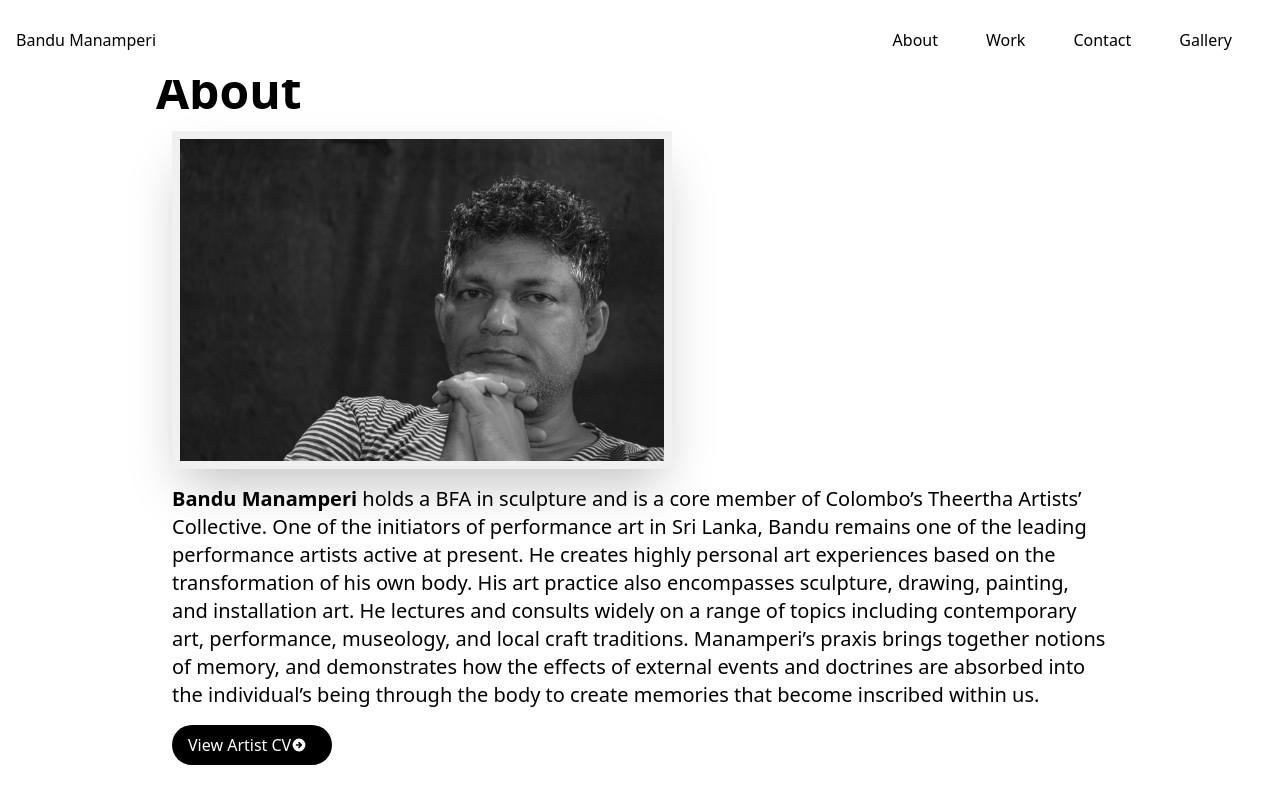
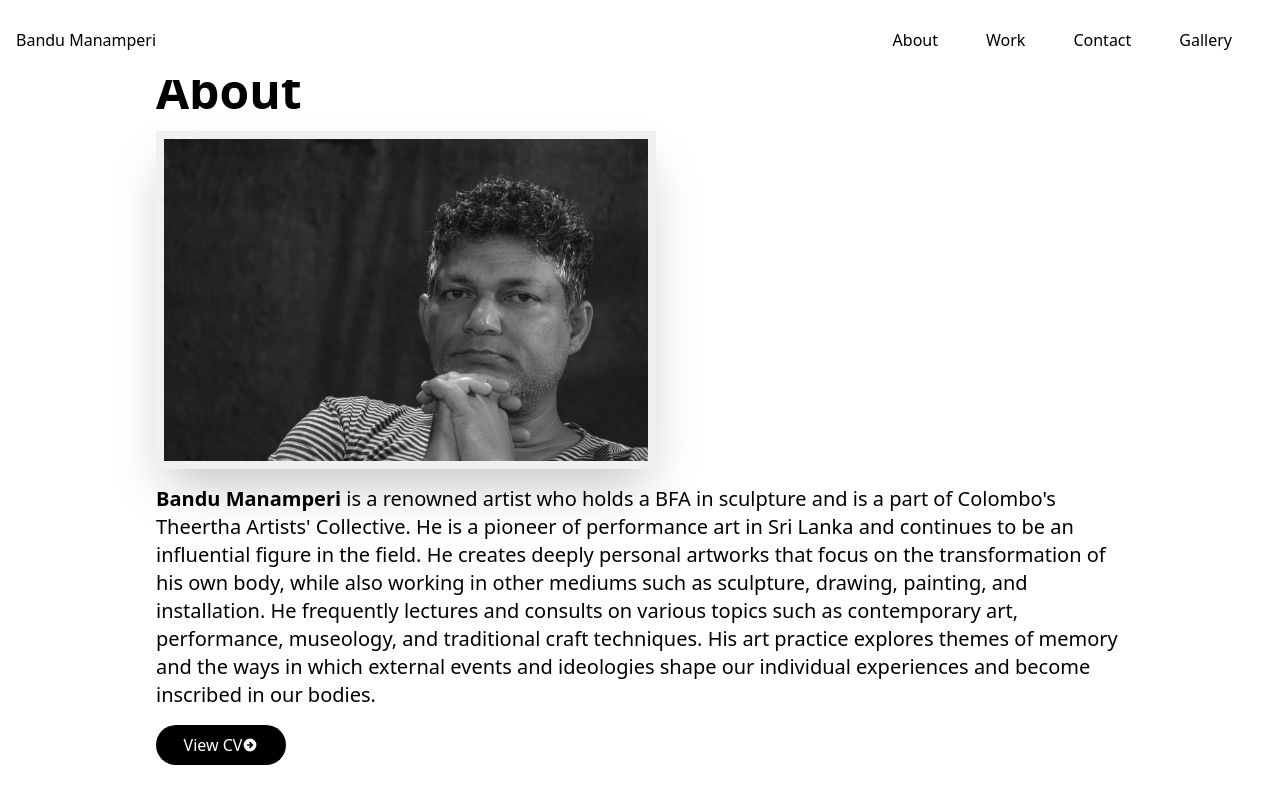
Before and after one commit to rashodkorala/bandumanamperi, a Next.js app: page / in a window 1280 px wide. Shown: the top 800 px of the page. Built offline with nearby package versions, Linux system fonts and the light colour scheme.

Commit message:
added changes to content and adjested margins

```diff
--- a/src/Components/About.tsx
+++ b/src/Components/About.tsx
@@ -15,10 +15,10 @@ const About = (props: Props) => {
   };
   const [isPopupOpen, setIsPopupOpen] = useState(false);
   return (
-    <div id="about" className="w-full h-screen bg-white ">
+    <div id="about" className="w-full h-screen bg-white snap-always snap-start">
       <div className="max-w-[1000px] mx-auto px-4 flex flex-col justify-center h-full text-black xsm:px-5">
         <h1 className="font-bold text-3xl xsm:text-4xl sm:text-5xl">About</h1>
-        <div className="flex flex-col p-4">
+        <div className="flex flex-col py-4">
           <div className="">
             <Image
               key={image.id}
@@ -31,27 +31,26 @@ const About = (props: Props) => {
           </div>
 
           <p className="py-4 text-[12px] xsm:text-md xl:text-xl text-left font-light ">
-            <strong className="font-bold">Bandu Manamperi</strong> holds a BFA
-            in sculpture and is a core member of Colombo’s Theertha Artists’
-            Collective. One of the initiators of performance art in Sri Lanka,
-            Bandu remains one of the leading performance artists active at
-            present. He creates highly personal art experiences based on the
-            transformation of his own body. His art practice also encompasses
-            sculpture, drawing, painting, and installation art. He lectures and
-            consults widely on a range of topics including contemporary art,
-            performance, museology, and local craft traditions. Manamperi’s
-            praxis brings together notions of memory, and demonstrates how the
-            effects of external events and doctrines are absorbed into the
-            individual’s being through the body to create memories that become
-            inscribed within us.
+            <strong className="font-bold">Bandu Manamperi</strong> is a renowned
+            artist who holds a BFA in sculpture and is a part of Colombo's
+            Theertha Artists' Collective. He is a pioneer of performance art in
+            Sri Lanka and continues to be an influential figure in the field. He
+            creates deeply personal artworks that focus on the transformation of
+            his own body, while also working in other mediums such as sculpture,
+            drawing, painting, and installation. He frequently lectures and
+            consults on various topics such as contemporary art, performance,
+            museology, and traditional craft techniques. His art practice
+            explores themes of memory and the ways in which external events and
+            ideologies shape our individual experiences and become inscribed in
+            our bodies.
           </p>
           <a
             href="https://photosbyrashod.myportfolio.com"
             target="_blank"
             rel="noreferrer"
-            className="p-4 flex items-center text-md hover:scale-110 transition-all duration-1000 ease-in-out bg-black w-40 text-white rounded-[45px] px-4 py-2"
+            className="p-4 flex items-center text-md hover:scale-110 transition-all duration-1000 ease-in-out bg-black w-[130px] text-white rounded-[45px] px-4 py-2 items-center justify-center space-x-2"
           >
-            View Artist CV
+            View CV
             <HiArrowCircleRight />
           </a>
         </div>
--- a/src/Components/Contact.tsx
+++ b/src/Components/Contact.tsx
@@ -4,7 +4,7 @@ type Props = {};
 
 const Contact = (props: Props) => {
   return (
-    <div id="contact" className="w-full h-screen bg-white">
+    <div id="contact" className="w-full h-screen bg-white snap-center snap-always">
       <div className="max-w-[1000px] mx-auto px-4 flex flex-col justify-center items-center h-full text-black xsm:px-5">
         <h1 className="font-bold text-3xl xsm:text-4xl sm:text-5xl">Contact</h1>
         <form
--- a/src/Components/Footer.tsx
+++ b/src/Components/Footer.tsx
@@ -14,7 +14,7 @@ const Footer = (props: Props) => {
   return (
     <div
       id="Footer"
-      className=" bg-black flex flex-col w-full h-[500px] md:h-[300px] bottom-0 text-[#ffffff7d] justify-center items-staet text-[12px]md:text-[14px] lg:text-[16px] xl:text-[18px] 2xl:text-[20px]"
+      className=" snap-center bg-black flex flex-col w-full h-[500px] md:h-[300px] bottom-0 text-[#ffffff7d] justify-center items-staet text-[12px]md:text-[14px] lg:text-[16px] xl:text-[18px] 2xl:text-[20px]"
     >
       <div className="p-3">
         <div className="py-3">Bandu Manamperi.</div>
--- a/src/Components/Navbar.tsx
+++ b/src/Components/Navbar.tsx
@@ -18,7 +18,7 @@ const Navbar = (props: Props) => {
   const HandleClick = () => setNav(!nav);
 
   return (
-    <div className=" bg-white fixed w-full h-[80px] flex justify-between items-center px-4 text-black">
+    <div className=" bg-white fixed w-full h-[80px] flex justify-between items-center px-4 text-black z-10">
       <div className="z-10">
         <h1>Bandu Manamperi</h1>
         {/* <img src={Logo} alt="logo" style={{ width: "50px" }} /> */}
--- a/src/Components/Work.tsx
+++ b/src/Components/Work.tsx
@@ -4,11 +4,11 @@ import Slider from "./subComponents/imageSlideShow/Slider";
 type Props = {};
 const Work = (props: Props) => {
   return (
-    <div id="work" className="w-full h-screen bg-white">
+    <div id="work" className="w-full h-screen bg-white snap-center snap-always">
       <div className="max-w-[1000px] mx-auto px-4 flex flex-col justify-center h-full text-black xsm:px-5">
         <h1 className="font-bold text-3xl xsm:text-4xl sm:text-5xl">Work</h1>
-        <div className="flex w-full bg-black text-white items-center justify-center text-center">
-          <Slider />
+        <div className="flex w-full h-[500px] bg-black text-white items-center justify-center text-center">
+          <Slider width={600} height={700}/>
         </div>
         <div className=" p-2 flex flex-col md:grid md:grid-flow-col md:grid-cols-3 gap-3">
           <button className="bg-black text-white rounded-[25px] py-3">
--- a/src/Components/subComponents/imageSlideShow/Slider.jsx
+++ b/src/Components/subComponents/imageSlideShow/Slider.jsx
@@ -27,8 +27,8 @@ function createImage(width, height) {
   return images;
 }
 
-const Slider = () => {
-  const imageData = createImage(2000, 600);
+const Slider = ({ width, height }) => {
+  const imageData = createImage(width, height);
   const imageDataMobile = createImage(400, 200);
 
   const slideLeft = () => {
@@ -36,8 +36,8 @@ const Slider = () => {
     let slide = document.getElementById("sliderdesktop");
     slide.scrollLeft -= slide.offsetWidth;
 
-    let slideMobile = document.getElementById("slidermobile");
-    slideMobile.scrollLeft -= slideMobile.offsetWidth;
+    // let slideMobile = document.getElementById("slidermobile");
+    // slideMobile.scrollLeft -= slideMobile.offsetWidth;
   };
 
   const slideRight = () => {
@@ -45,8 +45,8 @@ const Slider = () => {
     let slide = document.getElementById("sliderdesktop");
     slide.scrollLeft += slide.offsetWidth;
 
-    let slideMobile = document.getElementById("slidermobile");
-    slideMobile.scrollLeft += slideMobile.offsetWidth;
+    // let slideMobile = document.getElementById("slidermobile");
+    // slideMobile.scrollLeft += slideMobile.offsetWidth;
   };
 
   return (
@@ -59,14 +59,8 @@ const Slider = () => {
       </div>
       <div
         id="sliderdesktop"
-        className=" hidden md:flex md:flex-row overflow-x-scroll scroll whitespace-nowrap scroll-smooth snap-mandatory snap-x scrollbar-hide "
+        className="flex flex-row overflow-x-scroll scroll whitespace-nowrap scroll-smooth snap-mandatory snap-x scrollbar-hide "
       >
-        {/* <img
-          id="slideImg"
-          src={imageData[current].img}
-          alt=""
-          className="transition duration-500 ease-in-out transform"
-        /> */}
         {/* in mobile view load mobile images
       and in desktop view load desktop images */}
         {imageData.map((image) => (
@@ -80,18 +74,12 @@ const Slider = () => {
           />
         ))}
       </div>
-      <div
+      {/* <div
         id="slidermobile"
         className="flex flex-row overflow-x-scroll scroll whitespace-nowrap scroll-smooth snap-mandatory snap-x scrollbar-hide md:hidden"
       >
-        {/* <img
-          id="slideImg"
-          src={imageData[current].img}
-          alt=""
-          className="transition duration-500 ease-in-out transform"
-        /> */}
-        {/* in mobile view load mobile images
-      and in desktop view load desktop images */}
+        in mobile view load mobile images
+      and in desktop view load desktop images
         {imageDataMobile.map((image) => (
           <Image
             key={image.id}
@@ -102,7 +90,7 @@ const Slider = () => {
             height={image.height}
           />
         ))}
-      </div>
+      </div> */}
       <div className="relative bg-black" onClick={slideRight}>
         <MdChevronRight
           onClick={slideRight}
```
Also changed, not shown: src/data/cvdata.txt (added).
